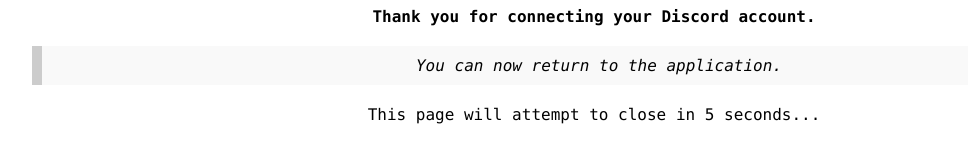
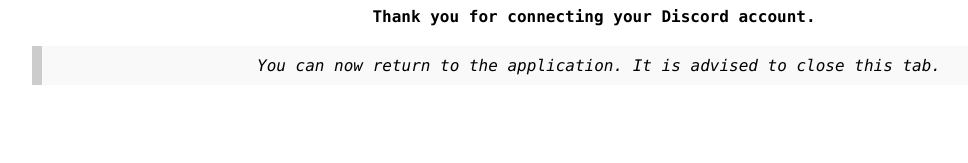
Before and after one commit to SynergyStudios/structura-oauth, a plain HTML site: page index.html in a window 1280 px wide. Shown: the part 235-398 px from the top of the page, without its empty margins (46-1014 px from the left). Drawn offline with Linux system fonts and the light colour scheme.

Commit message:
Update index.html

```diff
--- a/index.html
+++ b/index.html
@@ -45,10 +45,8 @@
 
     <!-- Blockquote -->
     <blockquote>
-        You can now return to the application.
+        You can now return to the application. It is advised to close this tab.
     </blockquote>
 
-    <!-- Closing message -->
-    <p>This page will attempt to close in 5 seconds...</p>
 </body>
 </html>
```
